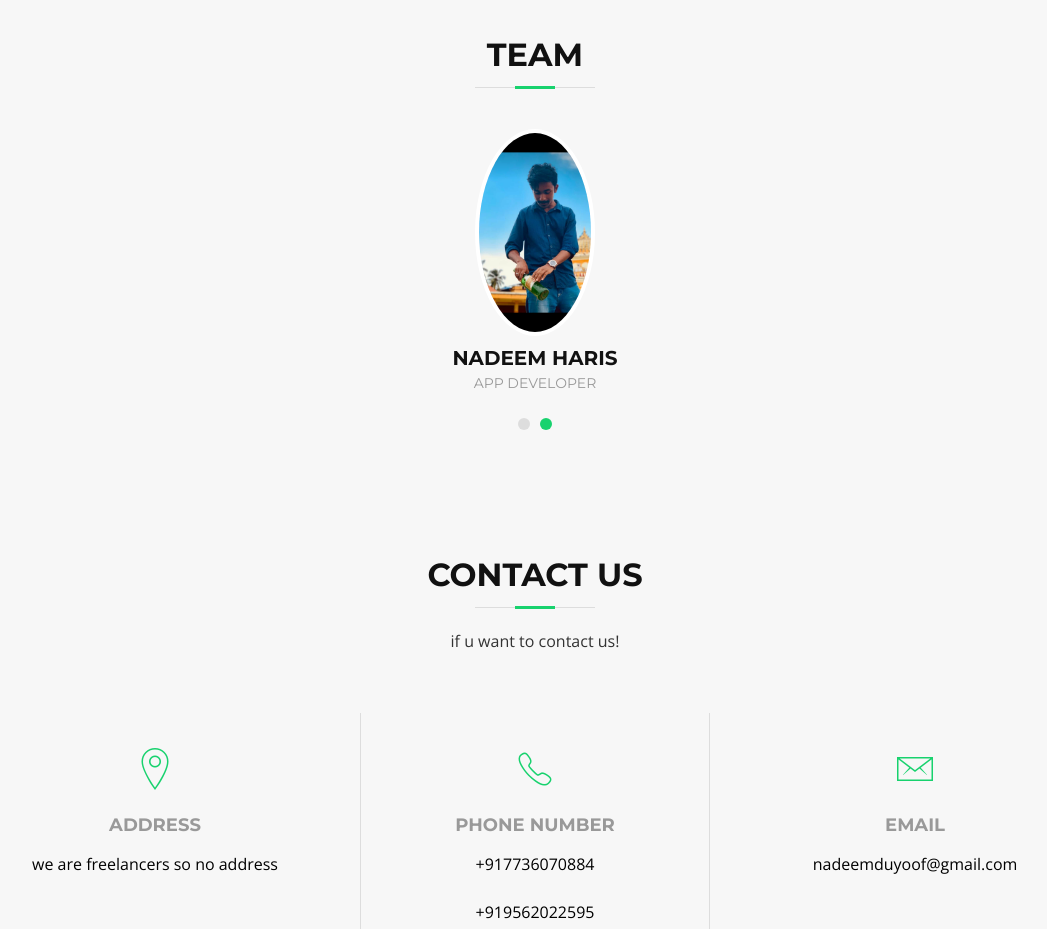
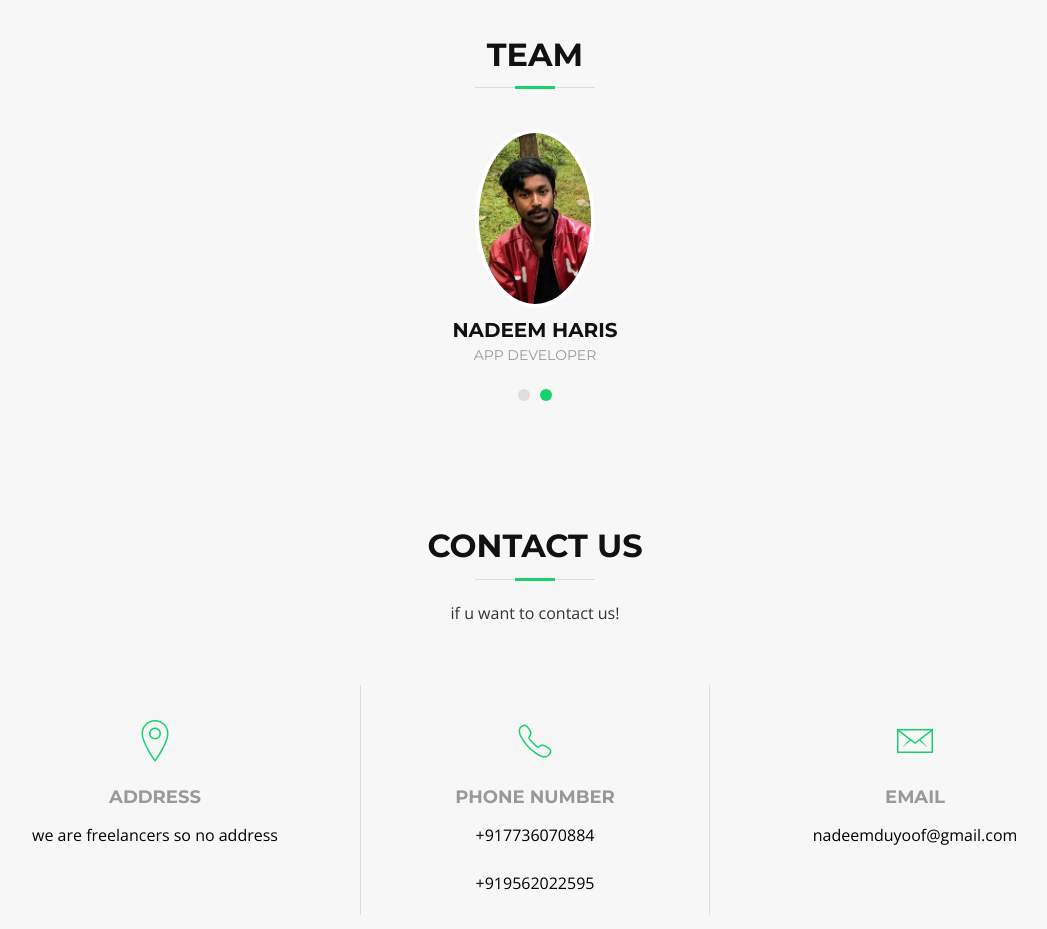
Before and after one commit to Duyoofmp/DUYNADE, a plain HTML site: page index.html in a window 1280 px wide. Shown: the part 2940-3869 px from the top of the page, without its empty margins (105-1152 px from the left). Drawn offline with nearby package versions, Linux system fonts and the light colour scheme; files whose address does not match are found by name.

Commit message:
Update index.html

```diff
--- a/index.html
+++ b/index.html
@@ -588,7 +588,7 @@
           </div>
 
           <div class="testimonial-item">
-            <img src="img/Screenshot_2020-03-06-13-55-16.png" class="testimonial-img" alt="nadeem pic">
+            <img src="img/IMG_0536~2.jpeg" class="testimonial-img" alt="nadeem pic">
             <h3>NADEEM HARIS</h3>
             <h4>APP DEVELOPER</h4>
 
```
